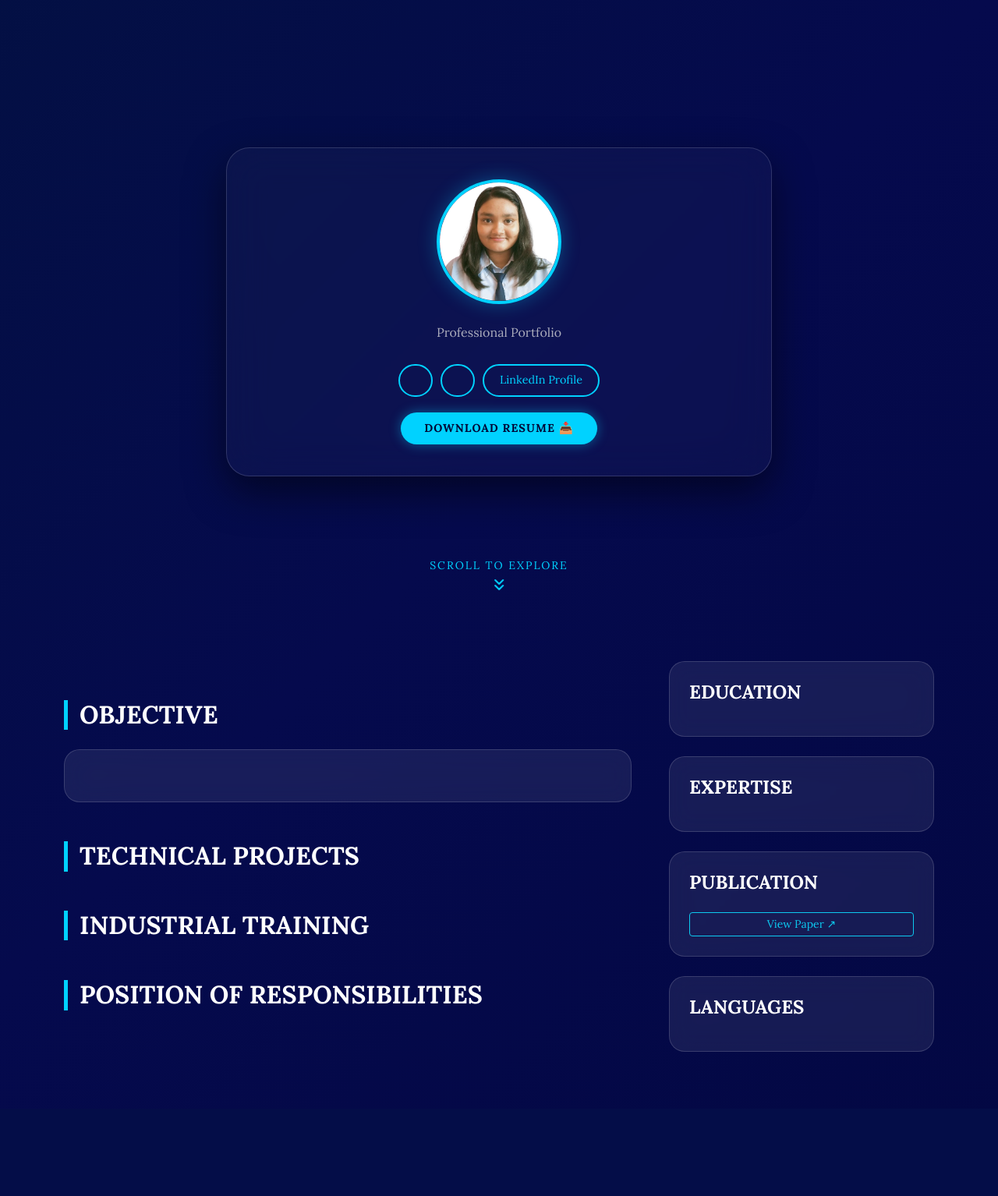
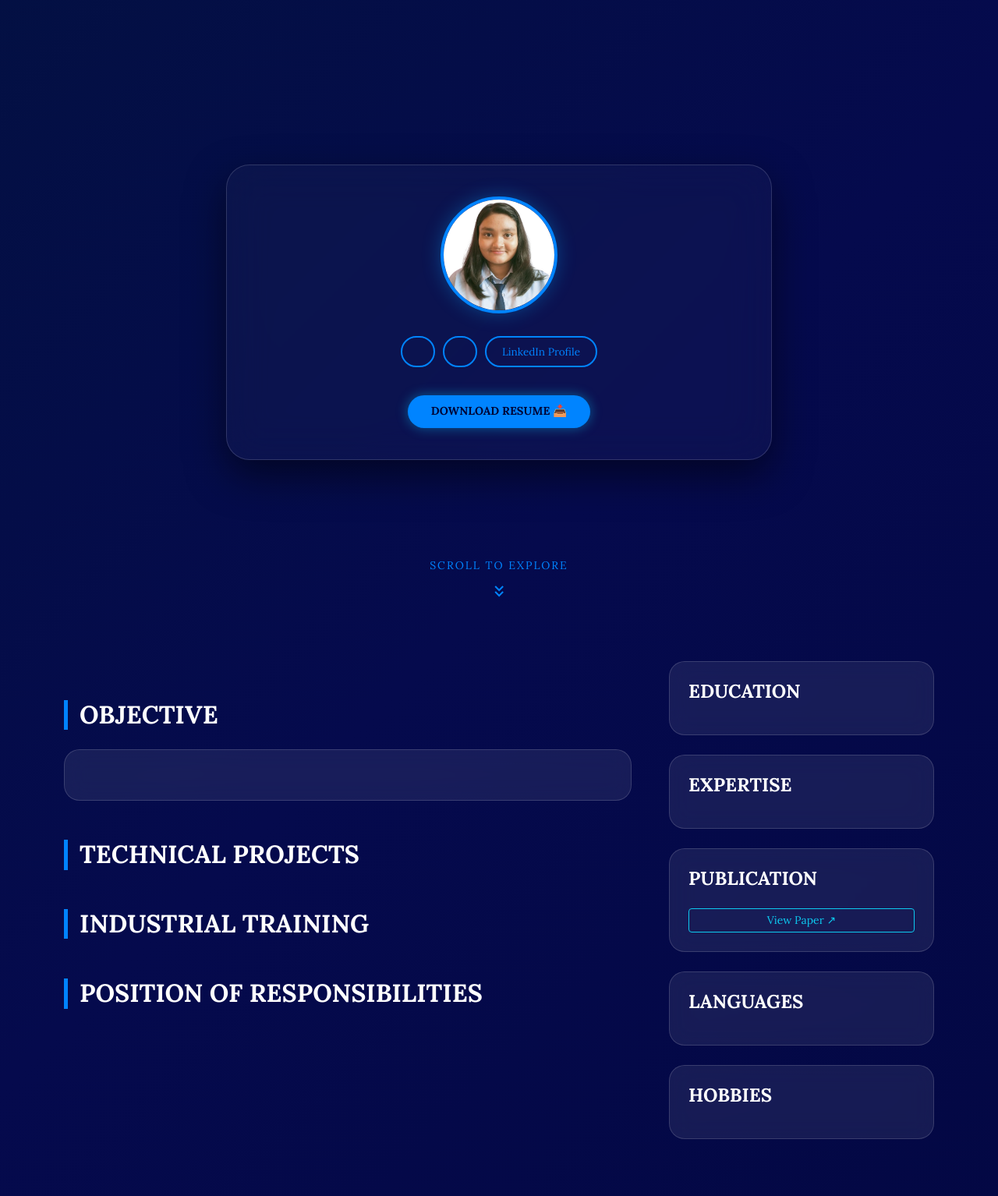
Before and after one commit to Candiceilu/My-Portfolio, a Flask app: template templates/index.html in a window 1280 px wide. Shown: the whole page at 78% size. Before the commit the page ends 1349 px from the top, so only its background shows below. Run offline with Flask 3, Linux system fonts and the light colour scheme; the template is opened without the code that fills it, so the values that code supplies are empty.

Commit message:
Add files via upload

```diff
--- a/templates/index.html
+++ b/templates/index.html
@@ -12,21 +12,18 @@
     <style>
         :root {
             --navy-blue: #000435;
-            --accent-cyan: #00d2ff;
+            --accent-cyan: #0084ff;
             --glass: rgba(255, 255, 255, 0.08);
             --glass-border: rgba(255, 255, 255, 0.15);
         }
 
         body {
             background-color: var(--navy-blue);
-            /* Smooth Animated Gradient Background */
             background: linear-gradient(-45deg, #000435, #050a4d, #001a33, #000435);
             background-size: 400% 400%;
             animation: gradientBG 15s ease infinite;
-            color: #e0e0e0;
-            font-family: 'Lora', serif;
-            scroll-behavior: smooth;
-            overflow-x: hidden;
+            color: #e0e0e0; font-family: 'Lora', serif;
+            scroll-behavior: smooth; overflow-x: hidden;
         }
 
         @keyframes gradientBG {
@@ -35,98 +32,71 @@
             100% { background-position: 0% 50%; }
         }
 
-        /* Hero Entrance Section */
-        .hero-curtain {
-            height: 100vh;
-            display: flex;
-            align-items: center;
-            justify-content: center;
-            text-align: center;
-            position: relative;
-            z-index: 10;
-        }
-
-        .hero-glass-box {
-            background: rgba(255, 255, 255, 0.03);
-            backdrop-filter: blur(25px);
-            padding: 40px;
-            border-radius: 30px;
-            border: 1px solid var(--glass-border);
-            box-shadow: 0 20px 50px rgba(0,0,0,0.5);
-            max-width: 700px;
-            width: 90%;
-        }
-
-        .profile-img {
-            width: 160px; height: 160px; object-fit: cover;
-            border-radius: 50%; border: 4px solid var(--accent-cyan);
-            box-shadow: 0 0 25px rgba(0, 210, 255, 0.3);
-        }
-
-        /* Smaller Download Button */
-        .btn-download {
-            background: var(--accent-cyan); color: var(--navy-blue);
-            font-weight: bold; border-radius: 50px;
-            padding: 10px 30px; font-size: 0.9rem;
-            text-decoration: none; display: inline-block; transition: 0.3s;
-            box-shadow: 0 0 15px rgba(0, 210, 255, 0.4);
-            margin-top: 15px; text-transform: uppercase; letter-spacing: 1px;
-        }
-        .btn-download:hover { transform: scale(1.05); color: var(--navy-blue); box-shadow: 0 0 25px var(--accent-cyan); }
-
-        /* Vanishing Scroll Indicator */
-        .scroll-down {
-            position: absolute; bottom: 30px; left: 50%; transform: translateX(-50%);
-            color: var(--accent-cyan); text-decoration: none;
-            transition: opacity 0.4s ease, visibility 0.4s;
-            z-index: 5;
-        }
-        .scroll-down.vanished { opacity: 0; visibility: hidden; }
-
-        .bounce-icon { animation: bounce 2s infinite; display: block; }
-        @keyframes bounce {
-            0%, 20%, 50%, 80%, 100% {transform: translateY(0);}
-            40% {transform: translateY(-10px);}
-            60% {transform: translateY(-5px);}
-        }
-
-        /* Glass Cards */
+        /* --- GLOSS EFFECT --- */
         .glass-card {
             background: var(--glass);
             backdrop-filter: blur(15px);
             border: 1px solid var(--glass-border);
             border-radius: 20px;
-            padding: 25px;
             margin-bottom: 25px;
             position: relative;
             overflow: hidden;
             transition: 0.4s ease;
         }
-        .glass-card:hover { transform: translateY(-8px); border-color: var(--accent-cyan); }
 
-        .section-title {
-            font-size: 2rem; font-weight: 700; color: #fff;
-            border-left: 5px solid var(--accent-cyan);
-            padding-left: 15px; text-transform: uppercase; margin: 50px 0 25px;
+        .glass-card::after {
+            content: "";
+            position: absolute;
+            top: -100%; left: -100%;
+            width: 50%; height: 300%;
+            background: linear-gradient(to right, transparent, rgba(255,255,255,0.15), transparent);
+            transform: rotate(45deg);
+            transition: all 0.7s ease;
+            pointer-events: none;
+            z-index: 2;
         }
 
-        .pill-toggle {
-            display: inline-block; border: 2px solid var(--accent-cyan);
-            border-radius: 50px; padding: 8px 20px;
-            color: var(--accent-cyan); text-decoration: none;
-            transition: 0.3s; margin: 5px; font-size: 0.9rem;
+        .glass-card:hover { transform: translateY(-8px); border-color: var(--accent-cyan); }
+        .glass-card:hover::after { left: 150%; }
+
+        /* --- PROFICIENCY BARS (No Percentage) --- */
+        .skill-bar-bg {
+            background: rgba(255, 255, 255, 0.1);
+            height: 6px; border-radius: 10px; width: 100%; margin-top: 8px; overflow: hidden;
         }
-        .pill-toggle:hover { background: var(--accent-cyan); color: var(--navy-blue); }
 
+        .skill-bar-fill {
+            background: linear-gradient(to right, var(--accent-cyan), #00a2ff);
+            height: 100%; border-radius: 10px; box-shadow: 0 0 10px var(--accent-cyan);
+            transition: width 1.5s ease-in-out;
+        }
+
+        /* --- HERO --- */
+        .hero-curtain { height: 100vh; display: flex; align-items: center; justify-content: center; text-align: center; position: relative; }
+        .hero-glass-box { background: rgba(255, 255, 255, 0.03); backdrop-filter: blur(25px); padding: 40px; border-radius: 30px; border: 1px solid var(--glass-border); box-shadow: 0 20px 50px rgba(0,0,0,0.5); width: 90%; max-width: 700px; }
+        .profile-img { width: 150px; height: 150px; object-fit: cover; border-radius: 50%; border: 4px solid var(--accent-cyan); box-shadow: 0 0 25px rgba(0, 174, 255, 0.3); }
+
+        .btn-download { background: var(--accent-cyan); color: var(--navy-blue); font-weight: bold; border-radius: 50px; padding: 10px 30px; font-size: 0.9rem; text-decoration: none; display: inline-block; transition: 0.3s; box-shadow: 0 0 15px rgba(0, 210, 255, 0.4); margin-top: 15px; text-transform: uppercase; }
+
+        .scroll-down { position: absolute; bottom: 30px; left: 50%; transform: translateX(-50%); color: var(--accent-cyan); transition: 0.4s; z-index: 10; text-decoration: none; }
+        .scroll-down.vanished { opacity: 0; visibility: hidden; }
+
+        /* --- SECTIONS --- */
+        .section-title { font-size: 2rem; font-weight: 700; color: #fff; border-left: 5px solid var(--accent-cyan); padding-left: 15px; text-transform: uppercase; margin: 50px 0 25px; }
+        .pill-toggle { display: inline-block; border: 2px solid var(--accent-cyan); border-radius: 50px; padding: 8px 20px; color: var(--accent-cyan); text-decoration: none; margin: 5px; font-size: 0.85rem; }
         .point-list { list-style: none; padding: 0; }
         .point-list li { padding: 8px 0; border-bottom: 1px solid var(--glass-border); font-size: 1rem; }
         .point-list li::before { content: "▹ "; color: var(--accent-cyan); margin-right: 10px; }
+        .achievement-box { background: rgba(0, 210, 255, 0.1); color: var(--accent-cyan); border-left: 3px solid var(--accent-cyan); border-radius: 8px; margin-top: 15px; padding: 15px; }
 
-        @media (max-width: 768px) {
-            .hero-glass-box { padding: 30px 20px; }
-            .display-3 { font-size: 2.2rem; }
-            .section-title { font-size: 1.5rem; }
-        }
+        /* --- CERTIFICATES --- */
+        .cert-container { position: relative; height: 180px; overflow: hidden; border-radius: 15px 15px 0 0; cursor: pointer; background: #000; z-index: 1; }
+        .cert-img { width: 100%; height: 100%; object-fit: cover; transition: 0.5s; opacity: 0.8; }
+        .cert-overlay { position: absolute; top:0; left:0; width:100%; height:100%; background: rgba(0, 210, 255, 0.2); display:flex; align-items:center; justify-content:center; opacity:0; transition:0.3s; }
+        .glass-card:hover .cert-img { transform: scale(1.1); opacity: 1; }
+        .glass-card:hover .cert-overlay { opacity: 1; }
+
+        @media (max-width: 768px) { .display-3 { font-size: 2.2rem; } }
     </style>
 </head>
 <body>
@@ -134,27 +104,22 @@
     <section class="hero-curtain">
         <div class="hero-glass-box" data-aos="fade-down" data-aos-duration="1200">
             <div class="mb-4" data-aos="zoom-in" data-aos-delay="400">
-                <img src="{{ url_for('static', filename='Hena_photo.jpg') }}" alt="Hena Mahata" class="profile-img">
+                <img src="{{ url_for('static', filename='Hena_photo.jpg') }}" alt="Profile" class="profile-img">
             </div>
             <h1 class="display-3 fw-bold text-white mb-2">{{ data.name }}</h1>
-            <p class="mb-4 opacity-75">Professional Portfolio</p>
-
             <div class="d-flex flex-wrap justify-content-center">
                 <span class="pill-toggle">{{ data.contact.mobile }}</span>
                 <a href="mailto:{{ data.contact.email }}" class="pill-toggle">{{ data.contact.email }}</a>
                 <a href="{{ data.contact.linkedin }}" target="_blank" class="pill-toggle">LinkedIn Profile</a>
             </div>
-
-            <div>
+            <div class="mt-3">
                 <a href="{{ url_for('static', filename='Hena_Resume.pdf') }}" download class="btn-download">Download Resume 📥</a>
             </div>
         </div>
 
         <a href="#main-content" class="scroll-down" id="scroll-indicator">
             <small class="d-block text-uppercase mb-2" style="letter-spacing: 2px;">Scroll to Explore</small>
-            <span class="bounce-icon">
-                <svg width="24" height="24" viewBox="0 0 24 24" fill="none" stroke="currentColor" stroke-width="2" stroke-linecap="round" stroke-linejoin="round"><path d="M7 13l5 5 5-5M7 6l5 5 5-5"/></svg>
-            </span>
+            <svg width="24" height="24" viewBox="0 0 24 24" fill="none" stroke="currentColor" stroke-width="2" style="animation: bounce 2s infinite;"><path d="M7 13l5 5 5-5M7 6l5 5 5-5"/></svg>
         </a>
     </section>
 
@@ -162,17 +127,19 @@
         <div class="row g-5">
             <div class="col-lg-8">
                 <h2 class="section-title" data-aos="fade-right">Objective</h2>
-                <div class="glass-card" data-aos="fade-up"><p class="fs-5">{{ data.objective }}</p></div>
+                <div class="glass-card p-4" data-aos="fade-up">
+                    <p class="fs-5">{{ data.objective }}</p>
+                </div>
 
                 <h2 class="section-title" data-aos="fade-right">Technical Projects</h2>
                 {% for project in data.projects %}
-                <div class="glass-card" data-aos="fade-up">
+                <div class="glass-card p-4" data-aos="fade-up">
                     <h3 class="text-white fw-bold mb-2">{{ project.title }}</h3>
                     <p class="small fw-bold mb-3" style="color:var(--accent-cyan)">Stack: {{ project.tech }}</p>
                     <p class="opacity-75">{{ project.desc }}</p>
                     {% if project.achievements %}
-                    <div class="p-2 mt-2 rounded" style="background: rgba(0, 210, 255, 0.1); color: var(--accent-cyan); border-left: 3px solid var(--accent-cyan);">
-                        🏆 {{ project.achievements }}
+                    <div class="achievement-box">
+                        <strong>🏆 Achievement:</strong> {{ project.achievements }}
                     </div>
                     {% endif %}
                 </div>
@@ -182,10 +149,16 @@
                 <div class="row g-4">
                     {% for t in data.trainings %}
                     <div class="col-md-6">
-                        <div class="glass-card h-100" data-aos="flip-left">
-                            <h5 class="fw-bold text-white">{{ t.topic }}</h5>
-                            <p class="small mb-1 opacity-75">{{ t.org }}</p>
-                            <span class="fw-bold" style="color:var(--accent-cyan)">{{ t.dur }}</span>
+                        <div class="glass-card h-100" data-aos="zoom-in">
+                            <div class="cert-container" onclick="window.open('{{ url_for('static', filename=t.certificate_img) }}', '_blank')">
+                                <img src="{{ url_for('static', filename=t.certificate_img) }}" class="cert-img" alt="Certificate">
+                                <div class="cert-overlay"><span class="badge bg-dark">View Full Certificate ↗</span></div>
+                            </div>
+                            <div class="p-3">
+                                <h5 class="fw-bold text-white mb-1">{{ t.topic }}</h5>
+                                <p class="small opacity-75 mb-1">{{ t.org }}</p>
+                                <span class="fw-bold" style="color:var(--accent-cyan); font-size: 0.85rem;">{{ t.dur }}</span>
+                            </div>
                         </div>
                     </div>
                     {% endfor %}
@@ -193,8 +166,11 @@
 
                 <h2 class="section-title" data-aos="fade-right">Position of Responsibilities</h2>
                 {% for r in data.responsibilities %}
-                <div class="glass-card d-flex justify-content-between align-items-center" data-aos="fade-left">
-                    <div><h5 class="fw-bold mb-0 text-white">{{ r.role }}</h5><p class="small opacity-50 mb-0">{{ r.org }}</p></div>
+                <div class="glass-card p-3 d-flex justify-content-between align-items-center" data-aos="fade-left">
+                    <div>
+                        <h5 class="fw-bold mb-0 text-white">{{ r.role }}</h5>
+                        <p class="small opacity-50 mb-0">{{ r.org }}</p>
+                    </div>
                     <span class="fw-bold" style="color:var(--accent-cyan)">{{ r.date }}</span>
                 </div>
                 {% endfor %}
@@ -202,31 +178,50 @@
 
             <div class="col-lg-4">
                 <div class="sticky-top" style="top: 2rem;">
-                    <div class="glass-card" data-aos="fade-left">
+
+                    <div class="glass-card p-4" data-aos="fade-left">
                         <h4 class="text-white mb-3 fw-bold">EDUCATION</h4>
                         {% for edu in data.education %}
                         <div class="mb-3 border-bottom border-secondary pb-2">
-                            <h6 class="fw-bold text-white mb-0">{{ edu.degree }}</h6><small class="opacity-75">{{ edu.inst }}</small><br>
+                            <h6 class="fw-bold text-white mb-0">{{ edu.degree }}</h6>
+                            <small class="opacity-75">{{ edu.inst }}</small><br>
                             <span class="fw-bold" style="color:var(--accent-cyan)">{{ edu.score }} ({{ edu.year }})</span>
                         </div>
                         {% endfor %}
                     </div>
 
-                    <div class="glass-card" data-aos="fade-left" data-aos-delay="100">
+                    <div class="glass-card p-4" data-aos="fade-left" data-aos-delay="100">
                         <h4 class="text-white mb-3 fw-bold">EXPERTISE</h4>
                         <ul class="point-list">{% for s in data.skills %}<li>{{ s }}</li>{% endfor %}</ul>
                     </div>
 
-                    <div class="glass-card" data-aos="fade-left" data-aos-delay="200">
+                    <div class="glass-card p-4" data-aos="fade-left" data-aos-delay="200">
                         <h4 class="text-white mb-3 fw-bold">PUBLICATION</h4>
                         <h6 class="text-white small fw-bold mb-2">{{ data.publication.title }}</h6>
                         <a href="{{ data.publication.url }}" target="_blank" class="btn btn-sm btn-outline-info w-100 mt-2">View Paper ↗</a>
                     </div>
 
-                    <div class="glass-card" data-aos="fade-left" data-aos-delay="300">
+                    <div class="glass-card p-4" data-aos="fade-left" data-aos-delay="300">
                         <h4 class="text-white mb-3 fw-bold">LANGUAGES</h4>
-                        <ul class="point-list">{% for lang in data.languages %}<li>{{ lang }}</li>{% endfor %}</ul>
+                        {% for lang in data.languages %}
+                        <div class="mb-3">
+                            <span class="text-white small">{{ lang.name }}</span>
+                            <div class="skill-bar-bg">
+                                <div class="skill-bar-fill" style="width: {{ lang.level }}%;"></div>
+                            </div>
+                        </div>
+                        {% endfor %}
                     </div>
+
+                    <div class="glass-card p-4" data-aos="fade-left" data-aos-delay="400">
+                        <h4 class="text-white mb-3 fw-bold">HOBBIES</h4>
+                        <ul class="point-list">
+                            {% for hobby in data.hobbies %}
+                            <li>{{ hobby }}</li>
+                            {% endfor %}
+                        </ul>
+                    </div>
+
                 </div>
             </div>
         </div>
@@ -234,17 +229,11 @@
 
     <script src="https://unpkg.com/aos@2.3.1/dist/aos.js"></script>
     <script>
-        // Initialize Animations
         AOS.init({ duration: 1000, once: true });
-
-        // Scroll Logic: Vanish indicator
         window.onscroll = function() {
             const indicator = document.getElementById('scroll-indicator');
-            if (window.scrollY > 50) {
-                indicator.classList.add('vanished');
-            } else {
-                indicator.classList.remove('vanished');
-            }
+            if (window.scrollY > 50) indicator.classList.add('vanished');
+            else indicator.classList.remove('vanished');
         };
     </script>
 </body>
```
